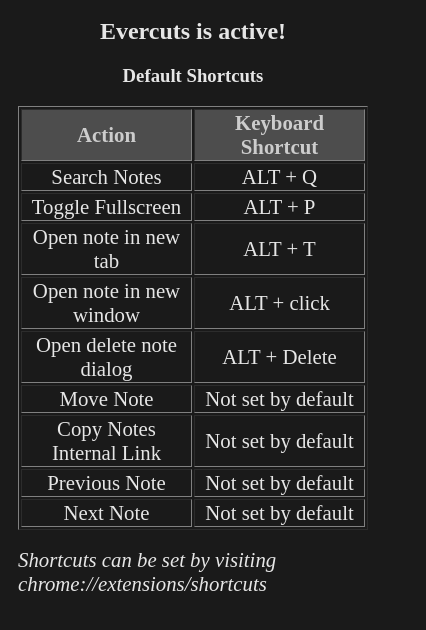
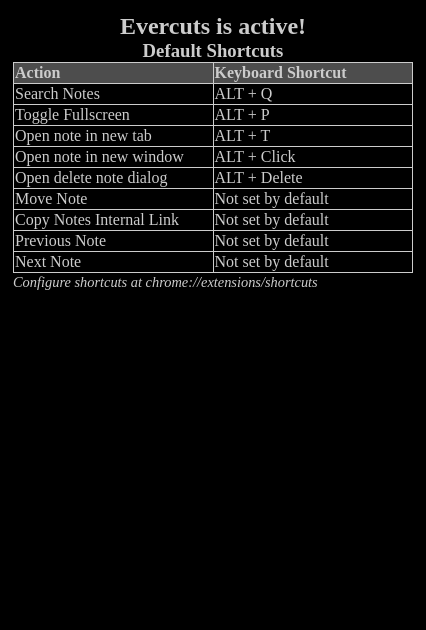
Before and after one commit to RealP/evercuts, a browser extension: page popup/index.html in a window 400 px wide. Shown: the whole page, 426 px wide, since content can reach past the window. Drawn offline with Linux system fonts and the light colour scheme.

Commit message:
Ui updates (#12)
* UI updates..

```diff
--- /dev/null
+++ b/popup/index.css
@@ -0,0 +1,32 @@
+body{
+    min-width: 400px;
+    display: inline-block;
+    background-color: black;
+    padding: 5px;
+}
+h2, h3 {
+    margin: 0px;
+    text-align: center;
+    color: rgb(204, 204, 204)
+}
+i {
+    font-size: 0.9em;
+    color: rgb(204, 204, 204);
+}
+table.shortcutTable{
+    border-collapse: collapse;
+    border: 1px solid rgb(204, 204, 204);
+    color:  rgb(204, 204, 204);
+    width: 100%;
+}
+table.shortcutTable td {
+    width: 50%;
+    border: 1px solid rgb(204, 204, 204);
+}
+.headerRow {
+    background-color: rgb(77, 77, 77);
+    color: rgb(204, 204, 204);
+}
+.headerCell {
+    width: 50%;
+}
--- a/popup/popup.html
+++ b/popup/index.html
@@ -2,20 +2,20 @@
 <html>
   <head>
     <title>Evercuts</title>
-    <link rel="stylesheet" type="text/css" href="popup.css">
+    <link rel="stylesheet" type="text/css" href="index.css">
   </head>
   <body>
     <h2>Evercuts is active!</h2>
     <h3>Default Shortcuts</h3>
-    <table border="1" style="width: 100%;">
+    <table class="shortcutTable">
         <tbody>
-          <tr style="background-color: rgb(77, 77, 77); color: rgb(204, 204, 204);">
-            <td style="width: 50%;"><b>Action</b></td>
-            <td style="width: 50%;"><b>Keyboard Shortcut</b></td>
+          <tr class="headerRow">
+            <td><b>Action</b></td>
+            <td><b>Keyboard Shortcut</b></td>
           </tr>
           <tr>
-            <td style="width: 50%;">Search Notes</td>
-            <td style="width: 50%;">ALT + Q</td>
+            <td>Search Notes</td>
+            <td>ALT + Q</td>
           </tr>
           <tr>
             <td>Toggle Fullscreen</td>
@@ -27,7 +27,7 @@
           </tr>
           <tr>
             <td>Open note in new window</td>
-            <td>ALT + click</td>
+            <td>ALT + Click</td>
           </tr>
           <tr>
             <td>Open delete note dialog</td>
@@ -51,7 +51,6 @@
           </tr>
         </tbody>
     </table>
-    <br/>
-    <i>Shortcuts can be set by visiting chrome://extensions/shortcuts</i>
+    <i>Configure shortcuts at chrome://extensions/shortcuts</i>
     </body>
 </html>
--- a/popup/popup.css
+++ /dev/null
@@ -1,18 +0,0 @@
-body{
-    width: 350px;
-    height:250px;
-    padding: 10px;
-    background-color: rgb(26, 26, 26);
-}
-
-h2, h3 {
-    margin-top: 0px;
-    text-align: center;
-    color: rgb(230, 230, 230)
-}
-
-table, i {
-    color: rgb(230, 230, 230);
-    text-align: center;
-    font-size: 1.3em;
-}
```
Also changed, not shown: manifest.json.
